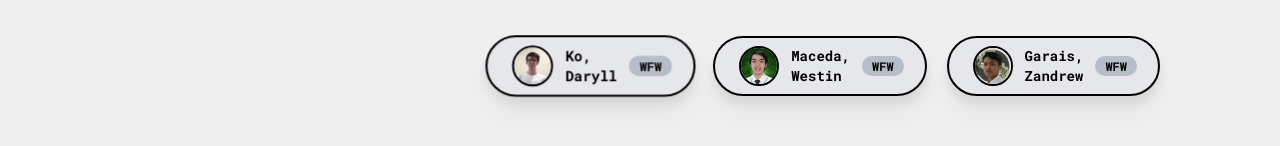
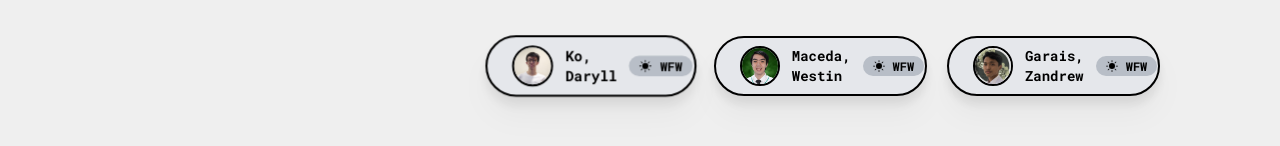
Before and after one commit to daryll-ko/cs132-portfolio, a React (Vite) app: page / in a window 1280 px wide. Shown: the part 617-763 px from the top of the page. Built offline with nearby package versions, Linux system fonts and the light colour scheme.

Commit message:
feat: add sun icon to Top section

```diff
--- a/src/components/Top.jsx
+++ b/src/components/Top.jsx
@@ -1,4 +1,6 @@
 import { motion } from "framer-motion";
+
+import { BsFillSunFill } from "react-icons/bs";
 
 import LeniImage from "../assets/leni.jpg";
 import DaryllImage from "../assets/daryll.jpeg";
@@ -130,7 +132,8 @@ function Top() {
                 <p>{lastName},</p>
                 <p>{firstName}</p>
               </div>
-              <div className="rounded-full bg-gray-400/60 px-2.5 py-0.5 text-xs">
+              <div className="flex items-center gap-2 rounded-full bg-gray-400/60 px-2.5 py-0.5 text-xs">
+                <BsFillSunFill />
                 {section}
               </div>
             </motion.div>
```
